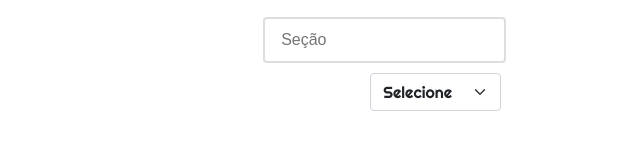
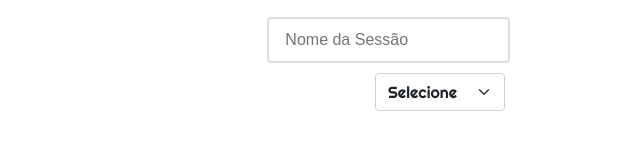
Before and after one commit to firminoandre/pomodoroapp, a plain HTML site: page index.html in a window 1280 px wide. Shown: the part 340-490 px from the top of the page, 327-967 px from the left. Drawn offline with nearby package versions, Linux system fonts and the light colour scheme.

Commit message:
correction in grammar

```diff
--- a/index.html
+++ b/index.html
@@ -49,12 +49,12 @@
 
         <!-- input to define section name -->
         <div class="container d-flex justify-content-center align-items-center">
-            <label class="label" for="fname">Nome da seção</label>
-            <input class="form-field" type="text" id="secao" name="firstname" placeholder="Seção">
+            <label class="label" for="fname">Nome da sessão</label>
+            <input class="form-field" type="text" id="secao" name="firstname" placeholder="Nome da Sessão">
         </div>
 
         <div class="container d-flex justify-content-center align-items-center">
-            <label class="label" for="fname">Selecione o tempo de sua seção</label>
+            <label class="label" for="fname">Selecione o tempo da sua sessão</label>
             <select class="form-select aa" id="select" onchange="template()">
                 <option disabled selected>Selecione</option>
                 <option value="4">5 minutos</option>
```
